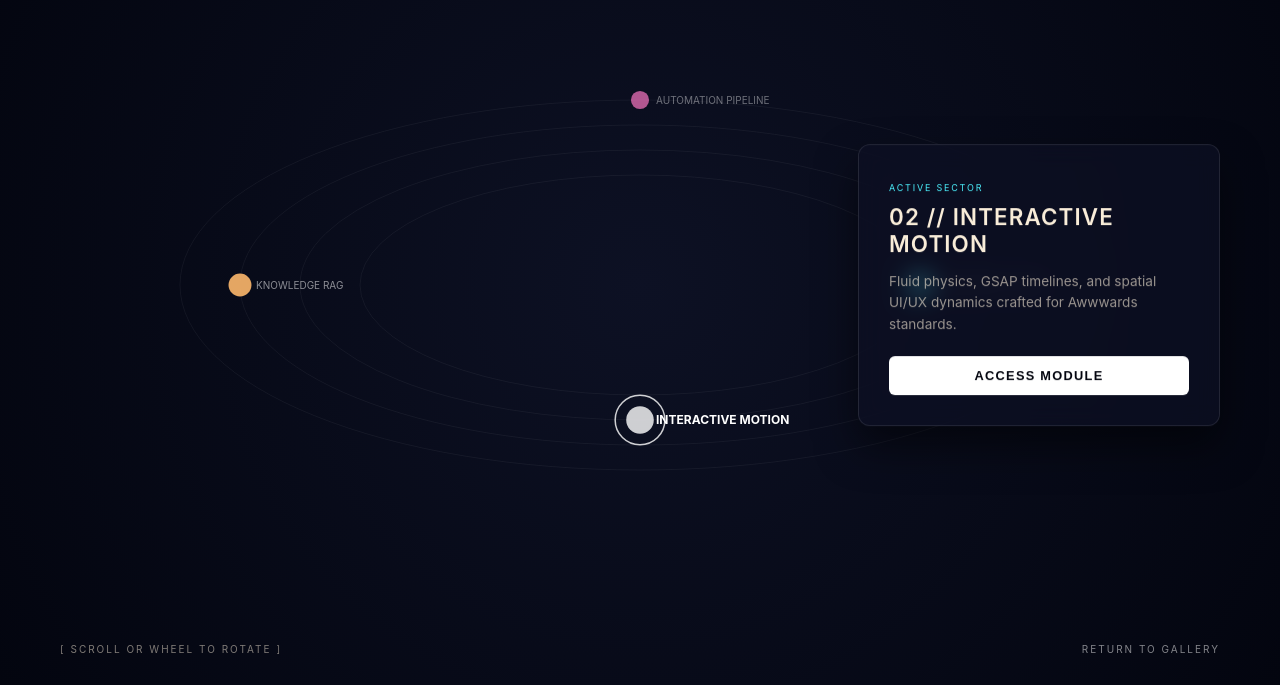
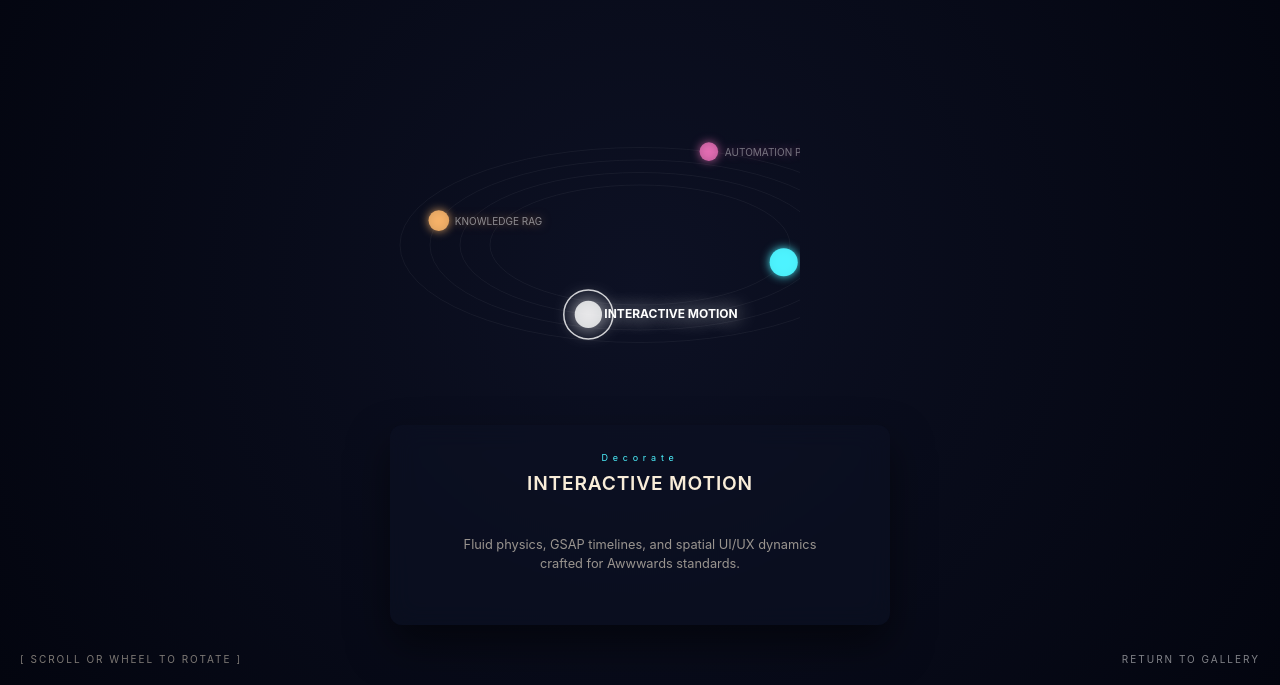
Before and after one commit to ta5q-hr3/site-components, an Astro site: page /orbital-menu in a window 1280 px wide. Shown: the part 115-800 px from the top of the page. Built offline with nearby package versions, Linux system fonts and the light colour scheme; Astro itself is replaced by a stand-in of ours.

Commit message:
星が回るUIを追加(独立ページ

```diff
--- a/src/js/orbitalMenu.ts
+++ b/src/js/orbitalMenu.ts
@@ -2,10 +2,11 @@
 interface PlanetNode {
   id: string;         // '01','02'...
   name: string;       // メニュー項目の題目
+  category: string;   // 表示項目 : カテゴリ
   description: string;// メニューパネルの説明文
   angle: number;      // 公転角度(current
   baseAngle: number;  // 初期の角度 (デフォルト = 復元位置)
-  distanceX: number;  // 軌道の横幅(長い半径)
+  distanceX: number;  // 軌道の横幅(長い半径) ... 描画される実サイズ(相対値ではない)
   distanceY: number;  // 軌道の縦幅(短い半径)
   radius: number;     // 星の描画サイズ(半径値
   color: string;      // 色設定 HEX
@@ -19,12 +20,12 @@ interface PlanetNode {
 const nodes: PlanetNode[] = [
   // MENU 01
   { id:'01',
-    name:'CORE ARCHITECTURE',
+    name:'CORE ARCHITECTURE', category:'Basic',
     description:'Foundational framework and modular system design for high-performance web applications.',
     angle:0,
     baseAngle:0,
-    distanceX:280,
-    distanceY:110,
+    distanceX:150,
+    distanceY:60,
     radius:10,
     color:'#4df3ff',
     x:0,
@@ -33,26 +34,26 @@ const nodes: PlanetNode[] = [
   },
   // MENU 02
   // Math.PI : 3.14159...
-  { id:'02',  name:'INTERACTIVE MOTION',
+  { id:'02',  name:'INTERACTIVE MOTION',  category:'Decorate',
     description:'Fluid physics, GSAP timelines, and spatial UI/UX dynamics crafted for Awwwards standards.',
     angle: Math.PI * 0.5,
     baseAngle: Math.PI * 0.5,
-    distanceX:340,  distanceY:135,  radius:8,
+    distanceX:180,  distanceY:72.5,  radius:8,
     color:'#ffffff', x:0, y:0, scale:1
   },
   // MENU 03
-  { id: '03', name:'KNOWLEDGE RAG',
+  { id: '03', name:'KNOWLEDGE RAG',  category:'Document',
     description:'Advanced vector embeddings, YAML metadata schemas, and structured synthesis workflows.',
     angle:Math.PI,
     baseAngle: Math.PI,
-    distanceX:400,  distanceY:160,  radius:9,
+    distanceX:210,  distanceY:85,  radius:9,
     color: '#ffb86c', x:0,  y:0,  scale:1
   },
   // MENU 04
-  { id:'04', name:'AUTOMATION PIPELINE',
+  { id:'04', name:'AUTOMATION PIPELINE',   category:'Tech',
     description:'Google Apps Script integrations, python text utilities, and seamless CI/CD test automation.',
     angle: Math.PI * 1.5, baseAngle: Math.PI * 1.5,
-    distanceX:460,  distanceY:185,  radius:11,
+    distanceX:240,  distanceY:97.5,  radius:11,
     color:'#ff79c6',  x:0,  y:0,  scale:1
   },
 ];// const nodes: PlaneNode[]
@@ -68,16 +69,22 @@ const canvas = stage.querySelector(`#omCanvas`) as HTMLCanvasElement | null;
 if (!canvas) return;
 const ctx = canvas.getContext(`2d`);//HTMLCanvasElement.CanvasRenderingContext2D ... 2Dで描画するペンのようなもの
 if (!ctx) return;
-// メニューパネル <div id="omActivePanel" の中身
-const title = stage.querySelector('#omPanelTitle') as HTMLElement | null;
-const desc = stage.querySelector('#omPanelDesc') as HTMLElement | null;
+// メニューパネル <div id="omActivePanel" <div id="omBottomDisplay" の中身
+const displayContent = stage.querySelector('.om--bottom-display') as HTMLElement | null;
+const categoryEl =  stage.querySelector('.category') as HTMLElement | null;
+const titleEl = stage.querySelector('.title') as HTMLElement | null;
+const descEl = stage.querySelector('.desc') as HTMLElement | null;
+//const title = stage.querySelector('#omPanelTitle') as HTMLElement | null;
+//const desc = stage.querySelector('#omPanelDesc') as HTMLElement | null;
 // リンクをつける場合 const actionBtn = stage.querySelector('#omActionBtn') as HTMLElement | null;
 
-let animationId: number;  // アニメーションフレームID
-let globalRotation = 0;   // 全体の回転状態(角度)  回転に伴って値を蓄積させる(自動で回転させるための値)
-let targetRotation = 0;   // 特定エレメントの軌道(選択項目)の回転状態(角度)  値の回転状態まで進めるための値
-let activeNodeId = nodes[0].id;// 選択中星ノードのid 初期は先頭のid01
-
+let animationId: number;          // アニメーションフレームID
+let globalRotation = 0;           // 全体の回転状態(角度)  回転に伴って値を蓄積させる(自動で回転させるための値)
+let targetRotation = 0;           // 特定エレメントの軌道(選択項目)の回転状態(角度)  値の回転状態まで進めるための値
+let activeNodeId = nodes[0].id;   // 選択中星ノードのid 初期は先頭のid01
+const autoRotationSpeed = 0.001;  // 自動公転スピード
+const scrollRotationAmount = 0.002; // スクロール・ホイールで軌道を回転させる際の角度の増量値
+const swipeRotationAmount = 0.005;  // タッチ操作時に軌道を回転させる角度の増量値
 
 // --------------------
 // Utility Methods
@@ -85,13 +92,23 @@ let activeNodeId = nodes[0].id;// 選択中星ノードのid 初期は先頭のi
 // method: 画面リサイズへの追従  canvasサイズを画面解像度に合わせて調整する --------------------
 const resize = () => {
   const dpr = window.devicePixelRatio || 1;//高解像度 or 1(そのまま)
-  canvas.width = window.innerWidth * dpr;
-  canvas.height = window.innerHeight * dpr;
+  const displayWidth = window.innerHeight;
+  const displayHeight = window.innerHeight;
+  // canvasの解像度を表示画面の解像度比率に合わせる
+  canvas.width = displayWidth * dpr;
+  canvas.height = displayHeight * dpr;
+  //canvas.width = window.innerWidth * dpr;
+  //canvas.height = window.innerHeight * dpr;
+  // CSSサイズを画面幅に設定
+  canvas.style.width = `${displayWidth}px`;
+  canvas.style.height = `${displayHeight}px`;
+  // 描画コンテキストにスケールを適用。座標計算位置をCSSと同期
+  ctx.setTransform( 1, 0, 0, 1, 0, 0 );
   ctx.scale( dpr, dpr );
 };
 // method: スクロールで軌道を回転させる  マウスホイールイベントでtargetRotationを増やす --------------------
 const handleWheel = (e: WheelEvent) => {
-  targetRotation += e.deltaY * 0.002;
+  targetRotation += e.deltaY * scrollRotationAmount;
 };
 // method: タッチ操作対応  マウスホイールと同様に動作させる --------------------
 let touchStartY = 0;// タッチを始めたポイントのY座標
@@ -104,34 +121,75 @@ const handleTouchMove = (e: TouchEvent) => {
   // 現在のタッチポイントY座標e.touches[0].clientY と 直前のタッチポイントY座標 の差分(deltaY) = 移動距離 を算出
   const deltaY = e.touches[0].clientY - touchStartY;
   // targetRotation から　移動距離 * 調整値(0.005)を減算して軌道を回転させる
-  targetRotation -= deltaY * 0.005;
+  targetRotation -= deltaY * swipeRotationAmount;
   // 続けて移動距離を計算するためにタッチポイントの基準Y座標を更新(上書き)する
   touchStartY = e.touches[0].clientY;
 };
 // method: 選択中の星ノードの内容へパネルの内容を書き換える --------------------
+/*
 const updateActivePanel = ( node: PlanetNode ) => {
   if (title) title.textContent = `${node.id} // ${node.name}`;
   if (desc) desc.textContent = node.description;
 };
-// ノードクリック判定  カーソル座標と各ノードの位置からクリック対象かどうかを判定する --------------------
+*/
+// method: 選択した星ノードの内容に表記を切り替える --------------------
+const setActiveNode = (nodeId: string) => {
+  if (activeNodeId === nodeId) return;
+  activeNodeId = nodeId;
+  const node = nodes.find(n => n.id === nodeId);
+  if (!node) return;
+
+  //切り替えフェード演出
+  if ( displayContent ) {
+    displayContent.classList.add('is-animating');
+    setTimeout(() => {
+      if (categoryEl) categoryEl.textContent = node.category;
+      if (titleEl) titleEl.textContent = node.name;
+      if (descEl) descEl.textContent = node.description;
+      displayContent.classList.remove('is-animating');
+    }, 200);
+  }
+};
+
+// method: ノードクリック判定  カーソル座標と各ノードの位置からクリック対象かどうかを判定する --------------------
 const handleClick = (e: MouseEvent) => {
   const rect = canvas.getBoundingClientRect();
-  const mouseX = e.clientX - rect.left;//マウスポインターのイベント位置からcanvas上の座標を算出
-  const mouseY = e.clientY - rect.top;
-
+  // CSS上の表示サイズに対して、実際のCanvasピクセル解像度の比率を計算
+  const scaleX = canvas.width / rect.width;
+  const scaleY = canvas.height / rect.height;
+  //const mouseX = e.clientX - rect.left;//マウスポインターのイベント位置からcanvas上の座標を算出
+  //const mouseY = e.clientY - rect.top;
+  // ポインターイベントの座標取得を修正中...
+  const mouseX = ( e.clientX - rect.left ) * scaleX;
+  const mouseY = ( e.clientY - rect.top ) * scaleY;
+  //const mouseX = ( e.clientX - rect.left ) * ( canvas.width / window.devicePixelRatio / rect.width );
+  //const mouseY = ( e.clientY - rect.top ) * ( canvas.height / window.devicePixelRatio / rect.height );
+  let clickedNode: PlanetNode | null = null;
+  let minDistance = Infinity;
+  // DEBAG LOG : // console.log(`Click coordinates -> X: ${mouseX}, Y: ${mouseY}`);
+  // EDIT: 各星ノードとの距離を測定　 → 判定範囲内で最も中心に近いものを選択する
   nodes.forEach( node => {
     // マウス座標(mouseX,Y) と各星ノード(の中心座標)との距離を算出
     const dx = mouseX - node.x;
     const dy = mouseY - node.y;
     const dist = Math.sqrt( dx * dx + dy * dy );// △ 三平方の定理でx横軸,y立軸を結ぶ辺の長さをdist=距離とする
-
+    const threshold = node.radius * node.scale * 3.0;// タッチ許容値(範囲)を設けました
+    // DEBAG LOG : // console.log(`Node [${node.name}] position -> X: ${node.x.toFixed(1)}, Y: ${node.y.toFixed(1)}, Distance: ${dist.toFixed(1)}, Threshold: ${node.radius * node.scale * 2}`);
     // 当たり判定  算出距離が nodeの半径x2 = 直径以内に届く場合はヒット判定
-    if ( dist < node.radius * node.scale * 2) {
-      activeNodeId = node.id;
-      updateActivePanel( node ); // パネル表示を該当星ノードの内容に更新する
+    if ( dist < threshold && dist < minDistance ) {
+      minDistance = dist;
+      clickedNode = node;
+    //if ( dist < node.radius * node.scale * 2) {
+      //activeNodeId = node.id;
+      //updateActivePanel( node ); // パネル表示を該当星ノードの内容に更新する
     }
   });
-};
+  if (clickedNode) {
+    setActiveNode( (clickedNode as PlanetNode).id );// クリックされた星ノードを渡す
+    //activeNodeId = clickedNode.id;
+    //updateActivePanel( clickedNode );
+  }
+};// handleClick()
 
 // --------------------
 
@@ -142,14 +200,16 @@ const handleClick = (e: MouseEvent) => {
 const render = () => {
 
 // 座標の取得
-const width = window.innerWidth;
-const height = window.innerHeight;
-const centerX = width / 2;
-const centerY = height / 2;
+const w_innerWidth = window.innerWidth;
+const w_innerHeight = window.innerHeight;
+const centerX = w_innerWidth / 2;
+const centerY = w_innerHeight / 2 - 40;// 軌道の位置を上方向にオフセット
 // 慣性(Lerp)の表現  targetRotationまでの差分を10%(0.1)ずつ近づける...減速しながら止まる
 globalRotation += (targetRotation - globalRotation) * 0.1;
+// 自動公転
+targetRotation += autoRotationSpeed;
 
-ctx.clearRect( 0, 0, width, height );// 前フレームの描画を初期化
+ctx.clearRect( 0, 0, w_innerWidth, w_innerHeight );// 前フレームの描画を初期化
 
 // 1. node:PlanetNode ごとの軌道(楕円)の描画 ======
 nodes.forEach( node => {
@@ -160,14 +220,23 @@ nodes.forEach( node => {
   ctx.stroke();
 });
 // 2. 各ノードの位置(x,y,仮想の奥行き), z軸ソート ======
+// 画面幅が狭い場合に(ブレークポイント:550px)軌道全体の幅を縮小させる 係数
+const screenScale = Math.min( 1, w_innerWidth / 550 );
 nodes.forEach( node => {
   const currentAngle = node.baseAngle + globalRotation;//現在の回転角度
+  // 画面幅に応じたスケール調整値
+  const scaleDistanceX = node.distanceX * screenScale;
+  const scaleDistanceY = node.distanceY * screenScale;
   // node に座標を指定  楕円軌道上でのx,y座標算出
-  node.x = centerX + Math.cos( currentAngle ) * node.distanceX;
-  node.y = centerY + Math.sin( currentAngle ) * node.distanceY;
+  node.x = centerX + Math.cos( currentAngle ) * scaleDistanceX;
+  node.y = centerY + Math.sin( currentAngle ) * scaleDistanceY;
+  //node.x = centerX + Math.cos( currentAngle ) * node.distanceX;
+  //node.y = centerY + Math.sin( currentAngle ) * node.distanceY;
   // 奥行き係数 (手前:大  奥:小)
-  const depthFactor = (Math.sin(currentAngle) + 1.5) /2;
-  node.scale = 0.6 + depthFactor * 0.9;
+  const depthFactor = (Math.sin(currentAngle) + 1.5) / 2;
+  //node.scale = 0.6 + depthFactor * 0.9;
+  // 星ノードの大きさ調整
+  node.scale = (0.6 + depthFactor * 0.9) * Math.max( 0.7, screenScale );
 });
 // Y座標(の上下)でソート (手前のものを後から描画して重なりを表現する)
 const sortedNodes = [...nodes].sort( (a, b) => a.y - b.y );
@@ -177,14 +246,15 @@ const frontNode = sortedNodes[sortedNodes.length-1];
 if ( frontNode && frontNode.id !== activeNodeId) {
   // frontNode : 画面手前の星ノード,
   // 選択中の星ノードと手前に来たノードが異なる時の処理
+  setActiveNode( (frontNode as PlanetNode).id );
   activeNodeId = frontNode.id;
-  updateActivePanel(frontNode);
+  //updateActivePanel(frontNode);
 }
 
-// 3. node:PlanetNode 自体の描画
+// 3. node:PlanetNode 自体の描画 =====
 sortedNodes.forEach( node => {
   const alpha = 0.3 + (node.scale / 1.5) * 0.7;// 透明度の定数  奥にあるほど低い
-  const isActive = node.id ===activeNodeId;// true/false 選択中の星ノードの場合
+  const isActive = node.id === activeNodeId;// true/false 選択中の星ノードの場合
   ctx.save();// 状態保存
   ctx.translate( node.x, node.y );// 座標を指定
   // 選択中 星ノードの場合に加飾----リング(外縁)を付ける
@@ -202,6 +272,7 @@ sortedNodes.forEach( node => {
   ctx.fillStyle = node.color;
   ctx.globalAlpha = alpha;
   ctx.shadowBlur = isActive ? 20 : 10;//選択中の場合は発光(しているように見せる)
+  ctx.shadowColor = node.color;
   ctx.fill();
   // ラベル
   ctx.font = `${isActive ? 'bold 12px' : '10px'} Inter, sans-serif`;
--- a/src/pages/orbital-menu.astro
+++ b/src/pages/orbital-menu.astro
@@ -35,14 +35,27 @@ import '@/styles/orbitalMenu.scss'
 <canvas class="om--canvas" id="omCanvas"></canvas>
 
 <!--
+-- 選択中星ノードの ディスプレイ
+-->
+<div class="om--bottom-display" id="omBottomDisplay">
+  <div class="display-content">
+    <span class="category" id="omDisplayCategory">ACTIVE SECTOR</span>
+    <h2 class="title" id="omDisplayTitle">CORE ARCHITECTURE</h2>
+    <p class="desc" id="omDisplayDesc">Foundational framework and modular system design for high-performance web applications.</p>
+    <!-- button class="action-btn" id="omActionBtn">ACCESS MODULE</button -->
+  </div>
+</div>
+
+<!--
 -- アクティブなメニューの詳細表示
--->
+
 <div class="om--active-panel" id="omActivePanel">
   <span class="category">ACTIVE SECTOR</span>
   <h2 class="title" id="omPanelTitle">PHASE 01</h2>
   <p class="desc" id="omPanelDesc">Scroll to rotate orbit. Click node to select.</p>
   <button class="action-btn" id="omActionBtn">ACCESS MODULE</button>
 </div>
+-->
 
 <!--
 -- 操作ガイド
--- a/src/styles/orbitalMenu.scss
+++ b/src/styles/orbitalMenu.scss
@@ -12,23 +12,40 @@
   font-family: 'Inter', sans-serif;
   overflow: hidden;
   width: 100vw;
-  height: 100vh;
+  //height: 100vh;
+  height: 100dvh;
 
   // <main class="om--fullscreen-stage" id="omStage">
   &--fullscreen-stage {
     position: relative;
     width: 100vw;
-    height: 100vh;
+    //height: 100vh;
+    height: 100dvh;
     display: flex;
-    justify-content: center;
-    align-items: center;
+      justify-content: center;
+      align-items: center;
     background: radial-gradient(circle at center, #0d1124 0%, #03050f 100%);
+    overflow: hidden;
+
+    // スクロールバー非表示
+    // Firefox用
+    scrollbar-width: none;
+    // Internet Explorer・旧Edge用
+    -ms-overflow-style: none;
+    // Chrome、Safari、新しいEdge用
+    &::-webkit-scrollbar {
+      display: none;
+    }
 
     //header.om--header {
     .om--header {
       position: absolute;
-      top: 40px;
-      left: 50%;
+      //top: 40px;
+        top: 24px;
+        left: 50%;
+      width: 100%;
+      box-sizing: border-box;
+      padding: 0 20px;
       transform: translateX(-50%);
       text-align: center;
       z-index: 10;
@@ -43,7 +60,8 @@
         border-radius: 4px;
       }
       &--title {
-        font-size: 1.5rem;
+        //font-size: 1.5rem;
+        font-size: clamp( 1.1rem, 4vw, 1.5rem);
         font-weight: 700;
         letter-spacing: 0.15em;
         margin-top: 10px;
@@ -54,13 +72,86 @@
   }// .om--fullscreen-stage
 
   &--canvas {
+    display: block;
     position: absolute;
     top: 0;
     left: 0;
+    //width: 100vw;
+    //height: 100vh;
+    //max-width: 100%;
+    //max-height: 100%;
     width: 100%;
-    height: 100%;
+    //height: 100%;
+    height: 100dvh;
     z-index: 1;
   }
+
+  &--bottom-display {
+    position: absolute;
+      bottom: 60px;
+      left: 50%;
+    transform: translateX(-50%);
+    width: 88%;
+    max-width: 440px;
+    background: rgba(13, 17, 36, 0.6);
+    backdrop-filter: blur(12px);
+    //border: 1px solid rgba( 255, 255, 255, 0.1 );
+    border-radius: 12px;
+    box-shadow: 0 20px 40px rgba( 0, 0, 0, 0.5 );
+    padding: 20px 30px;
+    text-align: center;
+    z-index: 10;
+    pointer-events: none;// 惑星軌道よりも前にあっても背後をクリック可能にする
+
+    .display-content{
+      transition: opacity 0.4s ease, transform 0.4s ease;
+      opacity: 1;
+      transform: translateY(0);
+      // 公転(非選択)中状態
+      &.is-animating {
+        opacity: 0;
+        transform: translateY(6px);
+      }
+      .category {
+        font-size: 9px;
+        letter-spacing: 0.3rem;
+        color: #4df3ff;
+      }
+      .title {
+        //font-size: 1.2rem;
+        font-size: clamp( 1rem, 3.5vw, 1.2rem );
+        font-weight: 600;
+        margin: 6px 0 8px 0;
+        letter-spacing: 0.05rem;
+      }
+      .desc {
+        //font-size: 0.8rem;
+        font-size: clamp( 0.75rem, 2.5vw, 0.8rem );
+        opacity: 0.6;
+        line-height: 1.5;
+        margin: 0;
+        padding: 2rem;
+      }
+      .action-btn {
+        width: 100%;
+        padding: 12px;
+        background: #fff;
+        color: #03050f;
+        border: none;
+        border-radius: 6px;
+        font-weight: 600;
+        //font-size: 0.8rem;
+        font-size: clamp( 0.75rem, 2.5vw, 0.8rem );
+        letter-spacing: 0.1em;
+        cursor: pointer;
+        transition: background 0.3s, transform 0.2s;
+        &:hover {
+          background: #4df3ff;
+          transform: translateY(-2px);
+        }
+      }
+    }// .display-content{
+  }// .om--bottom-display
 
   // アクティブなメニューの詳細表示
   &--active-panel {
@@ -116,12 +207,12 @@
 
   &--footer-ui {
     position: absolute;
-    bottom: 30px;
-    left: 60px;
-    right: 60px;
+    bottom: 20px;
+    left: 20px;
+    right: 20px;
     display: flex;
-    justify-content: space-between;
-    align-items: center;
+      justify-content: space-between;
+      align-items: center;
     font-size: 10px;
     letter-spacing: 0.2em;
     opacity: 0.5;
```
